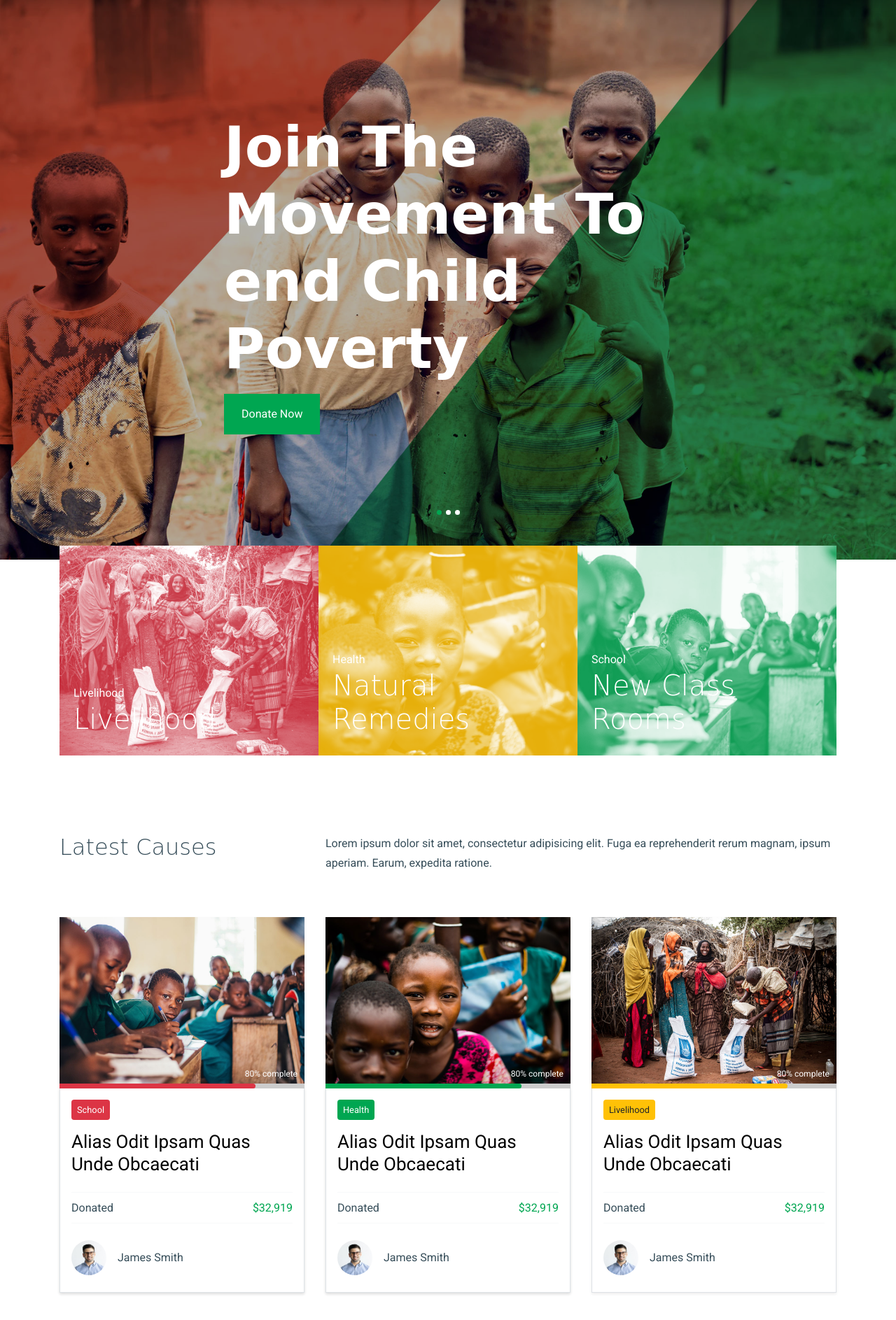
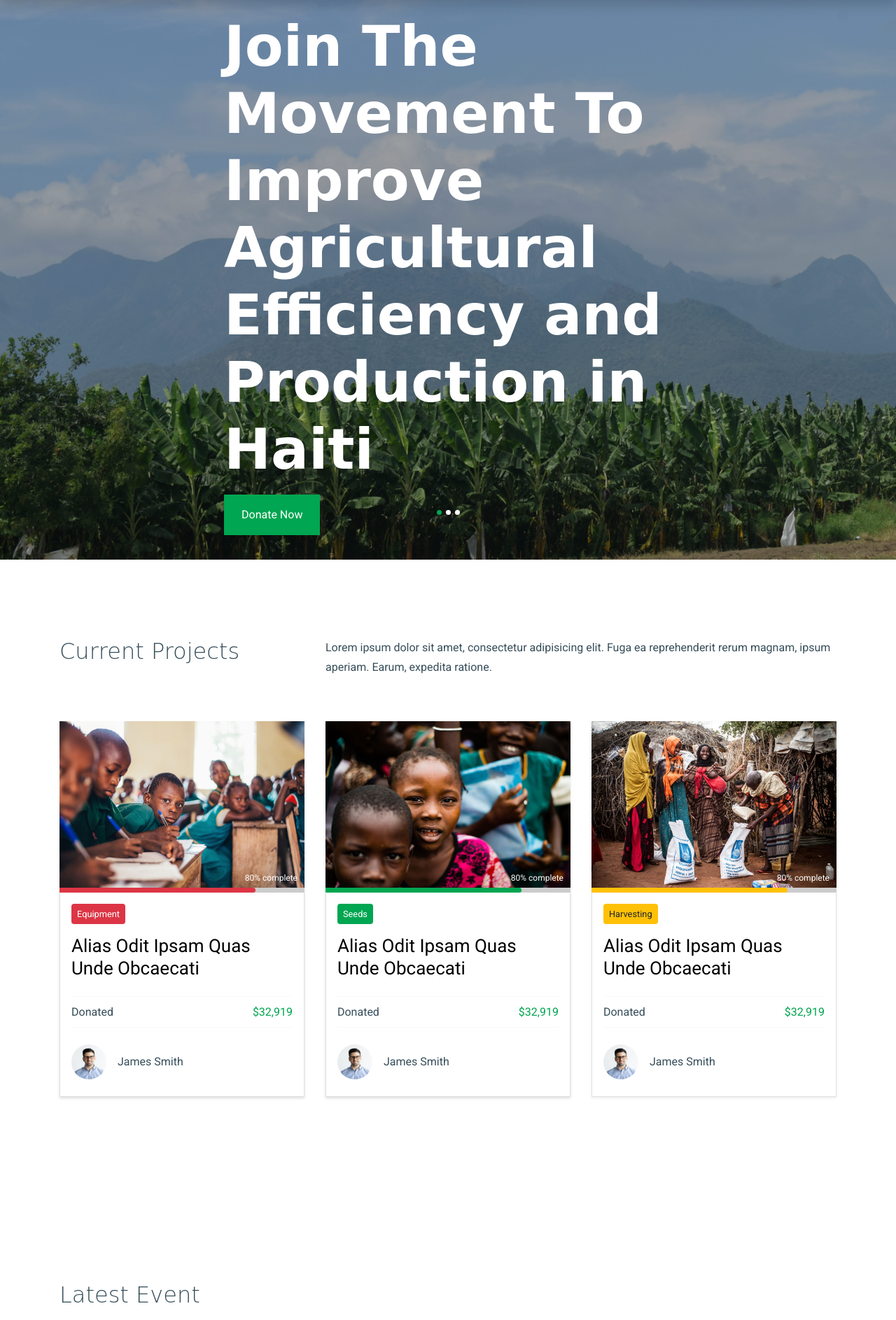
Before and after one commit to abgelvin/cultivate-haiti, a Django app: page / in a window 1280 px wide. Shown: the part 158-2045 px from the top of the page at 70% size. Run offline with Django 4.2, Linux system fonts and the light colour scheme; some libraries are stand-ins or nearby versions; some web fonts are replaced.

Commit message:
changed background images

```diff
--- a/cultivate_haiti/landing_page/templates/landing_page/about.html
+++ b/cultivate_haiti/landing_page/templates/landing_page/about.html
@@ -17,7 +17,7 @@
     </div>
 
 
-      <div class="ftco-cover-1 overlay" style="background-image: url('{% static 'images/hero_1.jpg' %}');"></div>
+      <div class="ftco-cover-1 overlay" style="background-image: url('{% static 'images/maize_close.jpg' %}');"></div>
 
   </div>
 
@@ -26,7 +26,7 @@
     <div class="container">
       <div class="row">
         <div class="col-md-6">
-          <img src="{% static 'images/img_2.jpg' %}" alt="Image" class="img-fluid">
+          <img src="{% static 'images/hills_village.jpg' %}" alt="Image" class="img-fluid">
         </div>
         <div class="col-md-5 ml-auto">
           <h3 class="text-cursive mb-4">Our Mission</h3>
--- a/cultivate_haiti/landing_page/templates/landing_page/base.html
+++ b/cultivate_haiti/landing_page/templates/landing_page/base.html
@@ -401,7 +401,7 @@
       <div class="container">
 
             <div class="d-md-flex cta-20101 align-self-center bg-light p-5">
-              <div class=""><h2 class="text-cursive">Helping the Homeless, Hungry, and Hurtings Children</h2></div>
+              <div class=""><h2 class="text-cursive">Help Haiti with food independence</h2></div>
               <div class="ml-auto"><a href="#" class="btn btn-primary">Donate Now</a></div>
             </div>
 
--- a/cultivate_haiti/landing_page/templates/landing_page/contact.html
+++ b/cultivate_haiti/landing_page/templates/landing_page/contact.html
@@ -17,7 +17,7 @@
     </div>
 
 
-      <div class="ftco-cover-1 overlay" style="background-image: url('{% static 'images/hero_3.jpg' %}');"></div>
+      <div class="ftco-cover-1 overlay" style="background-image: url('{% static 'images/young_maize_field.jpg' %}');"></div>
 
   </div>
 
--- a/cultivate_haiti/landing_page/templates/landing_page/index.html
+++ b/cultivate_haiti/landing_page/templates/landing_page/index.html
@@ -11,20 +11,20 @@
 
 
     <div class="box-92819">
-      <h1 class="text-white mb-3">Join The Movement To end Child Poverty</h1>
+      <h1 class="text-white mb-3">Join The Movement To Improve Agricultural Efficiency and Production in Haiti</h1>
       <p><a href="#" class="btn btn-primary py-3 px-4 rounded-0">Donate Now</a></p>
     </div>
 
     <div class="owl-carousel owl-1 ">
-      <div class="ftco-cover-1 overlay" style="background-image: url('{% static 'images/hero_1.jpg' %}');"></div>
-      <div class="ftco-cover-1 overlay" style="background-image: url('{% static 'images/hero_2.jpg' %}');"></div>
-      <div class="ftco-cover-1 overlay" style="background-image: url('{% static 'images/hero_3.jpg' %}');"></div>
+      <div class="ftco-cover-1 overlay" style="background-image: url('{% static 'images/banana_trees.jpg' %}');"></div>
+      <div class="ftco-cover-1 overlay" style="background-image: url('{% static 'images/young_maize_field.jpg' %}');"></div>
+      <div class="ftco-cover-1 overlay" style="background-image: url('{% static 'images/hilly_fields.jpg' %}');"></div>
 
     </div>
   </div>
 
 
-  <div class="container">
+  {% comment %} <div class="container">
     <div class="feature-29192-wrap d-md-flex" style="margin-top: -20px; position: relative; z-index: 2;">
 
       <a href="#" class="feature-29192 overlay-danger" style="background-image: url('{% static 'images/img_3_gray.jpg' %}');">
@@ -49,7 +49,7 @@
       </div>
 
     </div>
-  </div>
+  </div> {% endcomment %}
 
   <div class="site-section">
     <div class="container">
@@ -57,7 +57,7 @@
       <div class="row mb-5 align-items-st">
         <div class="col-md-4">
           <div class="heading-20219">
-            <h2 class="title text-cursive">Latest Causes</h2>
+            <h2 class="title text-cursive">Current Projects</h2>
           </div>
         </div>
         <div class="col-md-8">
@@ -80,7 +80,7 @@
               </a>
 
               <div class="px-3 pt-3 border-top-0 border border shadow-sm">
-                <span class="badge-danger py-1 small px-2 rounded mb-3 d-inline-block">School</span>
+                <span class="badge-danger py-1 small px-2 rounded mb-3 d-inline-block">Equipment</span>
                 <h3 class="mb-4"><a href="#">Alias Odit Ipsam Quas Unde Obcaecati</a></h3>
                 <div class="border-top border-light border-bottom py-2 d-flex">
                   <div>Donated</div>
@@ -112,7 +112,7 @@
               </a>
 
               <div class="px-3 pt-3 border-top-0 border border shadow-sm">
-                <span class="badge-primary py-1 small px-2 rounded mb-3 d-inline-block">Health</span>
+                <span class="badge-primary py-1 small px-2 rounded mb-3 d-inline-block">Seeds</span>
                 <h3 class="mb-4"><a href="#">Alias Odit Ipsam Quas Unde Obcaecati</a></h3>
                 <div class="border-top border-light border-bottom py-2 d-flex">
                   <div>Donated</div>
@@ -145,7 +145,7 @@
               </a>
 
               <div class="px-3 pt-3 border-top-0 border border ">
-                <span class="badge-warning py-1 small px-2 rounded mb-3 d-inline-block">Livelihood</span>
+                <span class="badge-warning py-1 small px-2 rounded mb-3 d-inline-block">Harvesting</span>
                 <h3 class="mb-4"><a href="#">Alias Odit Ipsam Quas Unde Obcaecati</a></h3>
                 <div class="border-top border-light border-bottom py-2 d-flex">
                   <div>Donated</div>
@@ -167,7 +167,7 @@
     </div>
   </div>
 
-  <div class="bg-image overlay site-section" style="background-image: url('{% static 'images/hero_1.jpg' %}');">
+  {% comment %} <div class="bg-image overlay site-section" style="background-image: url('{% static 'images/hero_1.jpg' %}');">
     <div class="container">
 
       <div class="row align-items-center">
@@ -222,7 +222,7 @@
         </div>
       </div>
     </div>
-  </div>
+  </div> {% endcomment %}
 
   </div>
 
```
